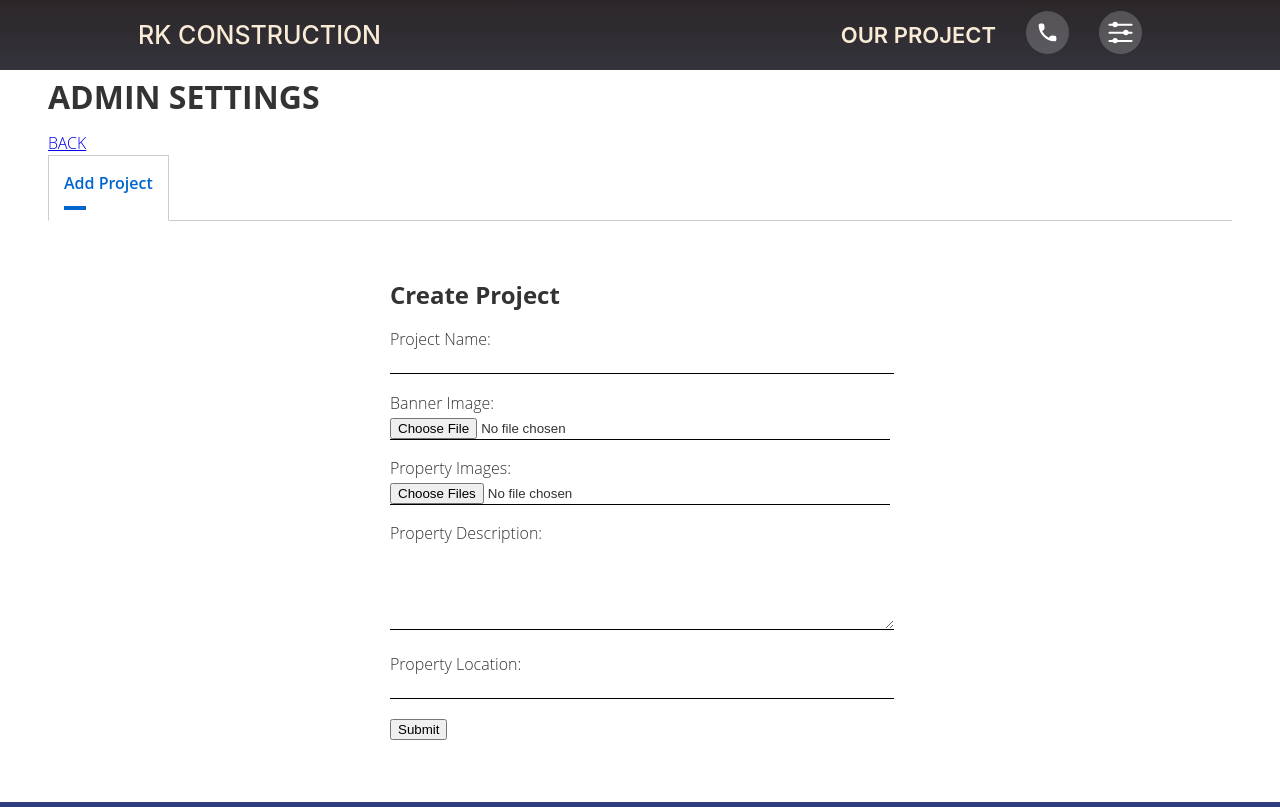
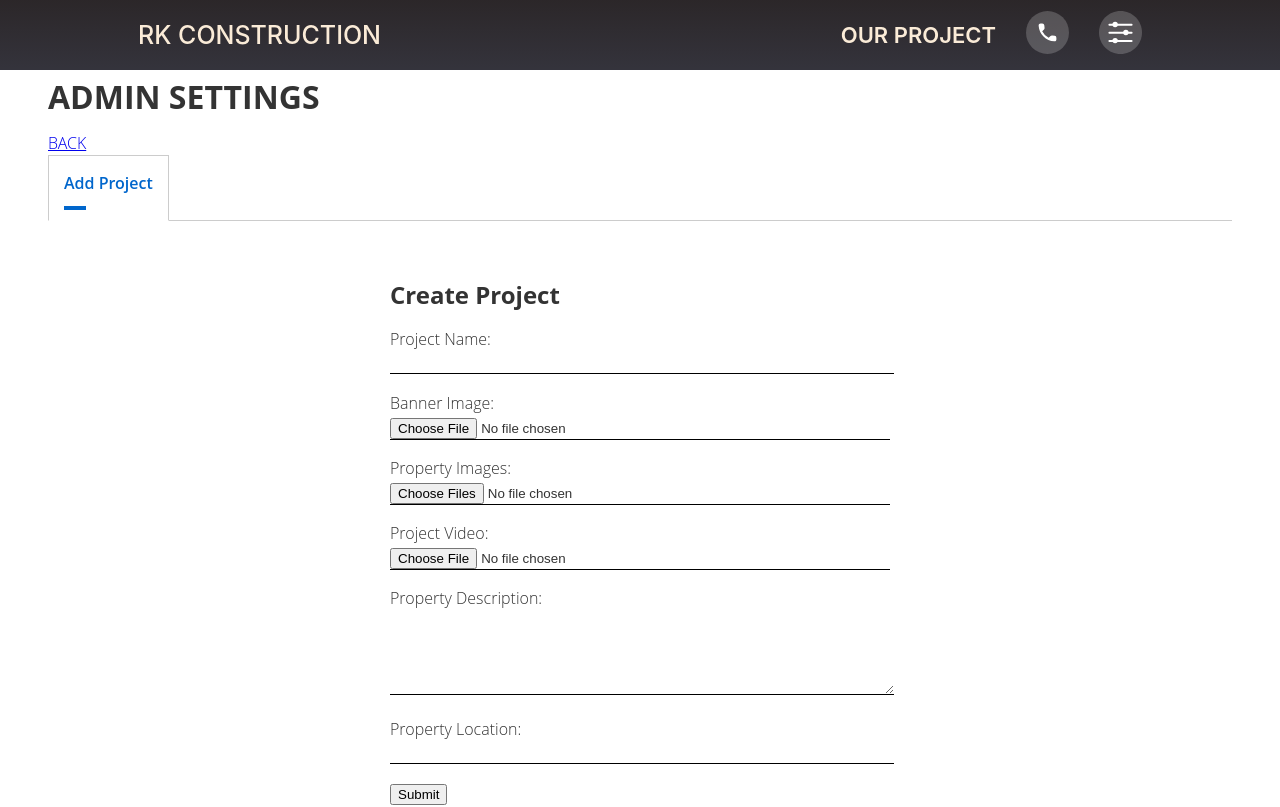
Before and after one commit to mDeepanshu/deepakbuilderscom, a React (Create React App) app: page /admin in a window 1280 px wide. Shown: the top 807 px of the page. Built offline with nearby package versions, Linux system fonts and the light colour scheme.

Commit message:
video field added for new project form

```diff
--- a/src/features/admin/admin.js
+++ b/src/features/admin/admin.js
@@ -15,11 +15,13 @@ function Admin() {
   const { register, handleSubmit, reset } = useForm();
 
   const onSubmit = (data) => {
-    console.log('Form Data:', data);
-    if (data.bannerImage && data.bannerImage.length > 0) {
-      const imageFile = data.bannerImage[0];
-      console.log('Banner Image File:', imageFile);
-    }
+    const files = data.bannerImage;
+    console.log('Selected Images:', files);
+
+    // If you want to loop through and do something with each file
+    Array.from(files).forEach((file, index) => {
+      console.log(`Image ${index + 1}:`, file.name);
+    });
   };
 
   return <>
@@ -53,7 +55,17 @@ function Admin() {
                   <div style={{ marginBottom: '1rem' }}>
                     <label>Property Images:</label>
                     <br />
-                    <input type="file" {...register('bannerImage')} accept="image/*" multiple/>
+                    <input type="file" {...register('bannerImage')} accept="image/*" multiple />
+                  </div>
+
+                  <div style={{ marginBottom: '1rem' }}>
+                    <label>Project Video:</label>
+                    <br />
+                    <input
+                      type="file"
+                      {...register('projectVideo')}
+                      accept="video/*"
+                    />
                   </div>
 
                   {/* Property Description */}
```
